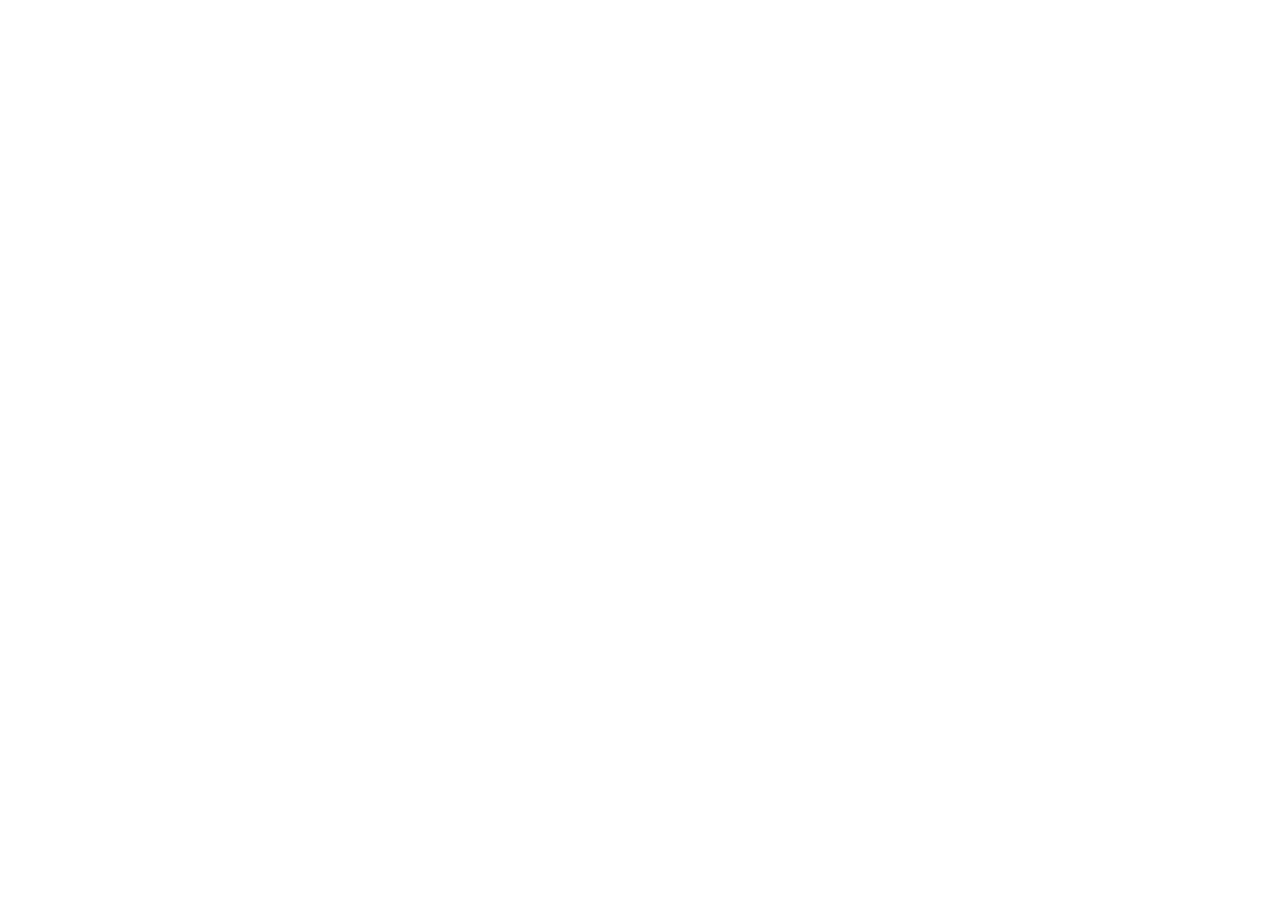
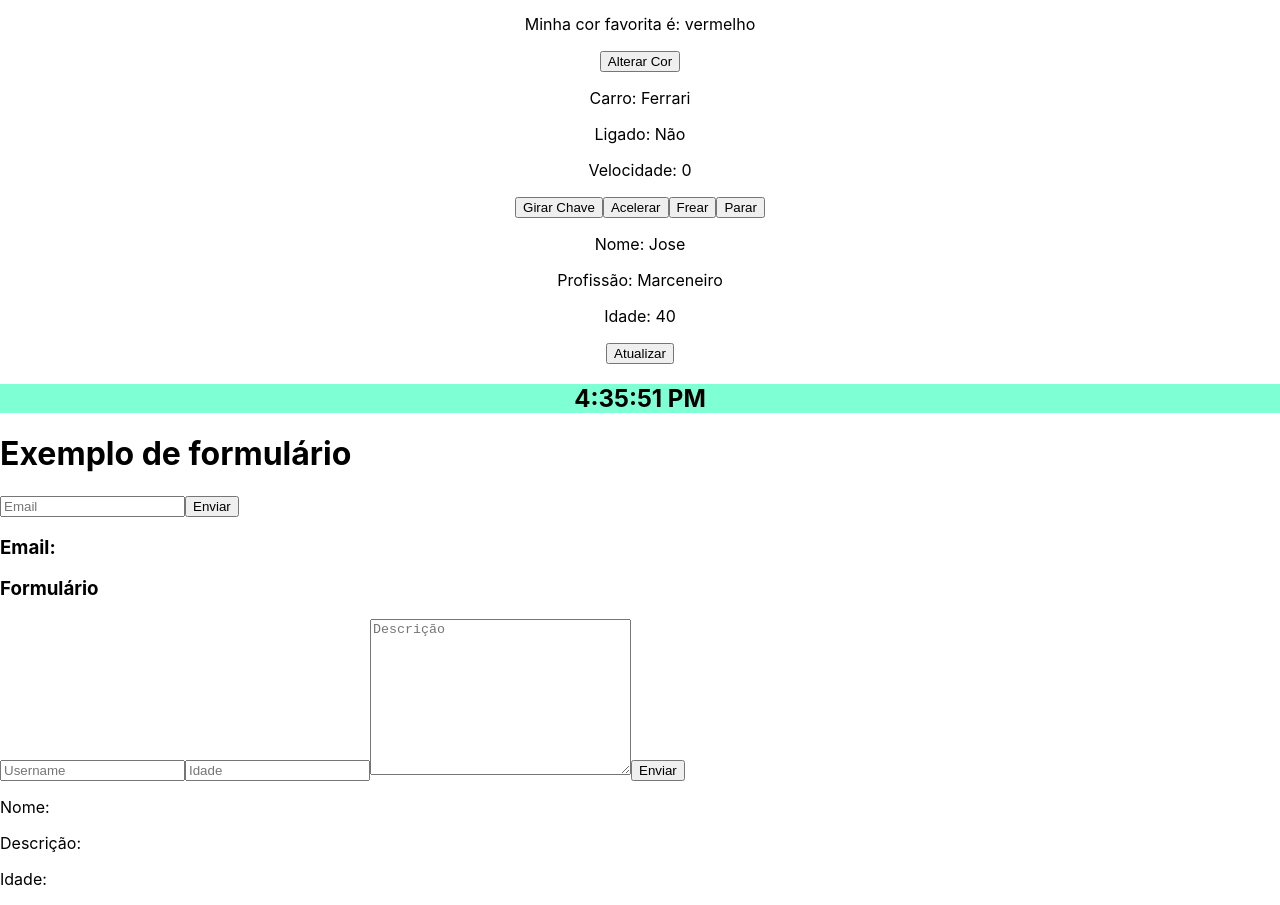
Before and after one commit to Luiz719/Dio-Web, a React (Create React App) app in the folder React/meu_site_react/: page / in a window 1280 px wide. Shown: the part 508-1413 px from the top of the page. Before the commit the page ends 800 px from the top, so only its background shows below. Built offline with nearby package versions, Linux system fonts and the light colour scheme.

Commit message:
Testes com States e Forms

```diff
--- a/React/meu_site_react/src/App.css
+++ b/React/meu_site_react/src/App.css
@@ -11,6 +11,11 @@
   .App-logo {
     animation: App-logo-spin infinite 20s linear;
   }
+}
+
+h2{
+  background-color: aquamarine;
+  font-size: 24px;
 }
 
 .App-header {
--- a/React/meu_site_react/src/App.js
+++ b/React/meu_site_react/src/App.js
@@ -8,9 +8,16 @@
 import HelloCalc from './components/HelloCalc';
 import Car from './components/Car';
 import PersonClass from './components/PersonClass';
+import StateColor from './components/StateColor';
+import StateCar from './components/StateCar';
+import StatePerson from './components/StatePerson';
+import StateClock from './components/StateClock';
+import FormExample from './components/FormExample';
+import FormMultiple from './components/FormMultiple';
 
 function App() {
   return (
+    <div>
     <div className="App">
       <HelloReact />
       <HelloClass name ="Classe A"/>
@@ -20,6 +27,15 @@
       <Car/>
       <PersonClass name="Luiz"/>
     </div>
+     <div className="App">
+      <StateColor color="azul"/>
+      <StateCar />
+      <StatePerson nome="Joao" profissao="Pintor" idade={33} />
+      <StateClock />
+     </div>
+     <FormExample/>
+     <FormMultiple/>
+   </div>
   );
 }
 
--- /dev/null
+++ b/React/meu_site_react/src/components/FormExample.js
@@ -0,0 +1,34 @@
+import React from 'react';
+
+export default class FormExample extends React.Component {
+    constructor(props) {
+        super(props);
+        this.state = {
+            email:''
+        }
+        this.handleInputChange = this.handleInputChange.bind(this)
+        this.handleSubmit = this.handleSubmit.bind(this)
+    }
+    handleSubmit(event){
+        event.preventDefault() // Não recarrega a página
+        console.log(this.state.email)
+    }
+    handleInputChange(event){
+        return this.setState({
+            email: event.target.value
+        })
+
+    }
+    render() {
+        return(
+            <div>
+                <h1>Exemplo de formulário</h1>
+                <form onSubmit={this.handleSubmit}>
+                    <input type="text" placeholder='Email' onChange={this.handleInputChange}/>
+                    <button>Enviar</button>
+                </form>
+                <h3>Email: {this.state.email}</h3>
+            </div>
+        )
+    }
+}
--- /dev/null
+++ b/React/meu_site_react/src/components/FormMultiple.js
@@ -0,0 +1,52 @@
+import {useState} from 'react'
+
+export default function FormMultiple(){
+    const [inputs, setInputs] = useState({})
+    const handleChange = (event) => {
+        //nome do campo de entrada
+        const name = event.target.name
+        //valor do campo de entrada
+        const value = event.target.value
+        setInputs( (values) => ({
+                ...values, [name]:value
+            })
+        )
+    }
+    const handleSubmit = (event) => {
+        event.preventDefault()
+        alert(JSON.stringify(inputs))
+    }
+    return (
+        <div className='form_div'>
+            <h3>Formulário</h3>
+            <form onSubmit={handleSubmit}>
+                <input
+                    type="text"
+                    name='username'
+                    value={inputs.username || ""}
+                    placeholder="Username"
+                    onChange={handleChange}
+                />
+                <input
+                    type="number"
+                    name='age'
+                    value={inputs.age || ""}
+                    placeholder="Idade"
+                    onChange={handleChange}
+                />
+                <textarea
+                    name="description"
+                    cols="30"
+                    rows="10"
+                    onChange={handleChange}
+                    placeholder="Descrição">
+                </textarea>
+                <input type="submit" name="submit" value="Enviar" />
+            </form>
+            <p>Nome: {inputs.username}</p>
+            <p>Descrição:{inputs.description} </p>
+            <p>Idade: {inputs.age}</p>
+        </div>
+    )
+
+}
--- a/React/meu_site_react/src/components/PersonClass.js
+++ b/React/meu_site_react/src/components/PersonClass.js
@@ -10,7 +10,6 @@
             name: this.props.name,
             status: true
         }
-        this.status = this.props.status
         this.uS = this.updateStatus.bind(this)
     }
     updateStatus(){
--- /dev/null
+++ b/React/meu_site_react/src/components/StateCar.js
@@ -0,0 +1,46 @@
+import React from 'react';
+
+export default class StateCar extends React.Component {
+    constructor(props) {
+        super(props);
+        this.modelo = "Ferrari"
+        this.state = {
+            ligado: false,
+            velocidade: 0
+        }
+    }
+    ligarDesligar(){
+        this.setState({ligado: !this.state.ligado})
+    }
+    acelerar(){
+        if(this.state.ligado){
+            let vel = this.state.velocidade + 10
+            this.setState({velocidade: vel})
+        }
+    }
+    frear(){
+        if(this.state.ligado && this.state.velocidade > 0){
+            let vel = this.state.velocidade - 20
+            if(vel < 0){
+                vel = 0;
+            }
+            this.setState({velocidade: vel})
+        }
+    }
+    parar(){
+        this.setState({velocidade: 0})
+    }
+render(){
+        return(
+            <div>
+                <p>Carro: {this.modelo}</p>
+                <p>Ligado: {this.state.ligado ? "Sim" : "Não"}</p>
+                <p>Velocidade: {this.state.velocidade}</p>
+                <button onClick={() => this.ligarDesligar()}>Girar Chave</button>
+                <button onClick={() => this.acelerar()}>Acelerar</button>
+                <button onClick={() => this.frear()}>Frear</button>
+                <button onClick={() => this.parar()}>Parar</button>
+            </div>
+        )
+    }
+}
--- /dev/null
+++ b/React/meu_site_react/src/components/StateClock.js
@@ -0,0 +1,31 @@
+import '../App.css';
+import React from 'react';
+
+class StateClock extends React.Component {
+    constructor(props) {
+        super(props);
+        this.state = {
+            time: new Date()
+        }
+    }
+    tickTack(){
+        this.setState({
+            time: new Date()
+        })
+
+    }
+    componentDidMount(){
+        this.timer = setInterval(
+            () => this.tickTack(),
+            1000
+        )
+    }
+    render() {
+        return(
+            <h2>
+                {this.state.time.toLocaleTimeString()}
+            </h2>
+        )
+    }
+}
+export default StateClock;
--- /dev/null
+++ b/React/meu_site_react/src/components/StateColor.js
@@ -0,0 +1,13 @@
+import {useState} from 'react'
+
+export default function StateColor (props){
+    const [color, setColor] = useState("vermelho")
+    return(
+        <div>
+            <p> Minha cor favorita é: {color}</p>
+            <button type="button" onClick={
+                () => setColor(props.color)
+            }>Alterar Cor</button>
+        </div>
+    )
+}
--- /dev/null
+++ b/React/meu_site_react/src/components/StatePerson.js
@@ -0,0 +1,31 @@
+import React from 'react';
+
+export default class StatePerson extends React.Component {
+    constructor(props) {
+        super(props);
+        this.state = {
+            nome:"Jose",
+            profissao:"Marceneiro",
+            idade: 40,
+        }
+        this.atualizarPessoa = this.atualizarPessoa.bind(this)
+    }
+    atualizarPessoa(){
+        this.setState({
+            nome:this.props.nome,
+            profissao:this.props.profissao,
+            idade:this.props.idade
+        })
+    }
+    render(){
+        return (
+            <div>
+                <p>Nome: {this.state.nome}</p>
+                <p>Profissão: {this.state.profissao}</p>
+                <p>Idade: {this.state.idade}</p>
+                <button onClick={this.atualizarPessoa}>Atualizar</button>
+            </div>
+        )
+    }
+
+}
```
